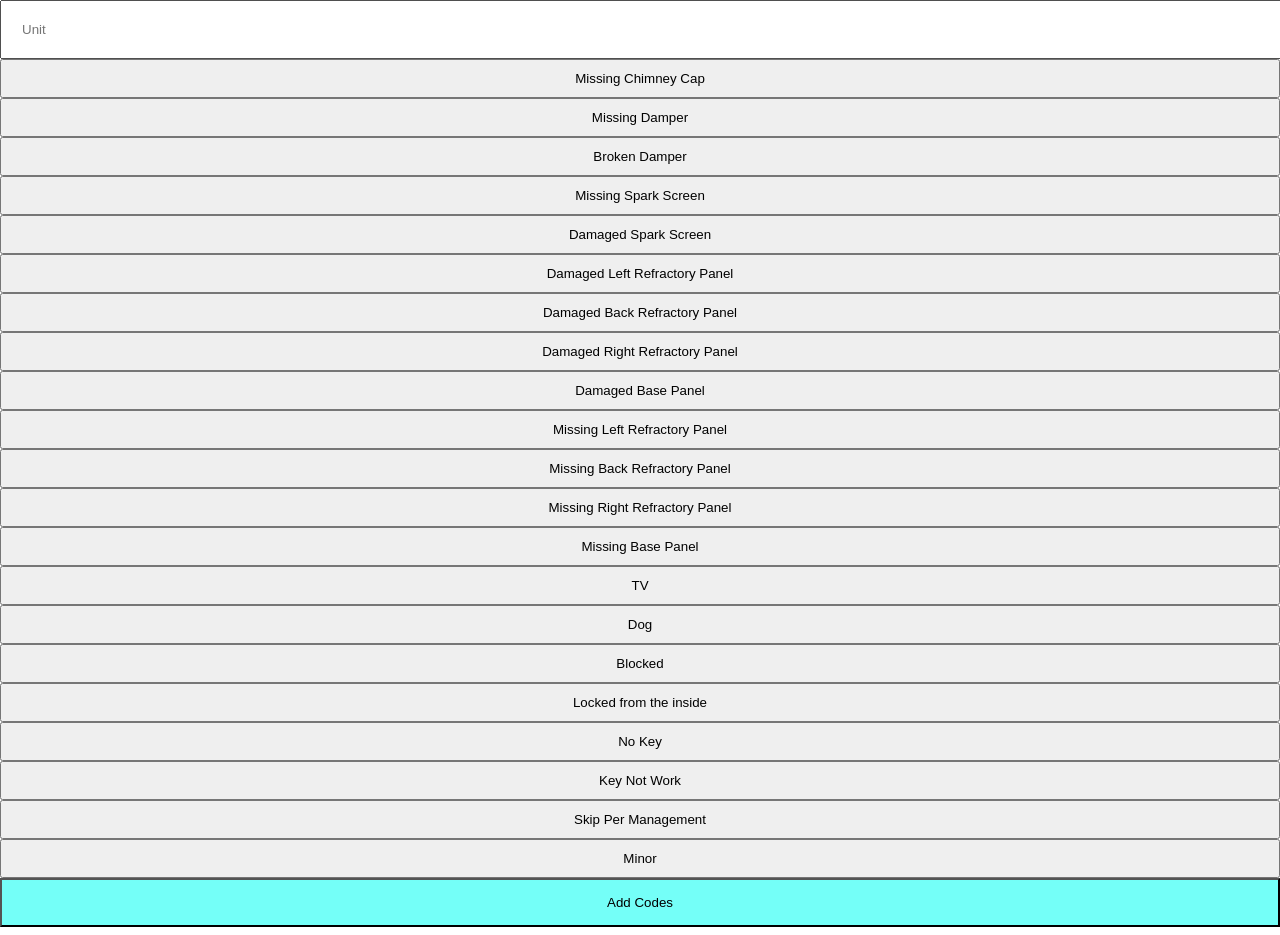
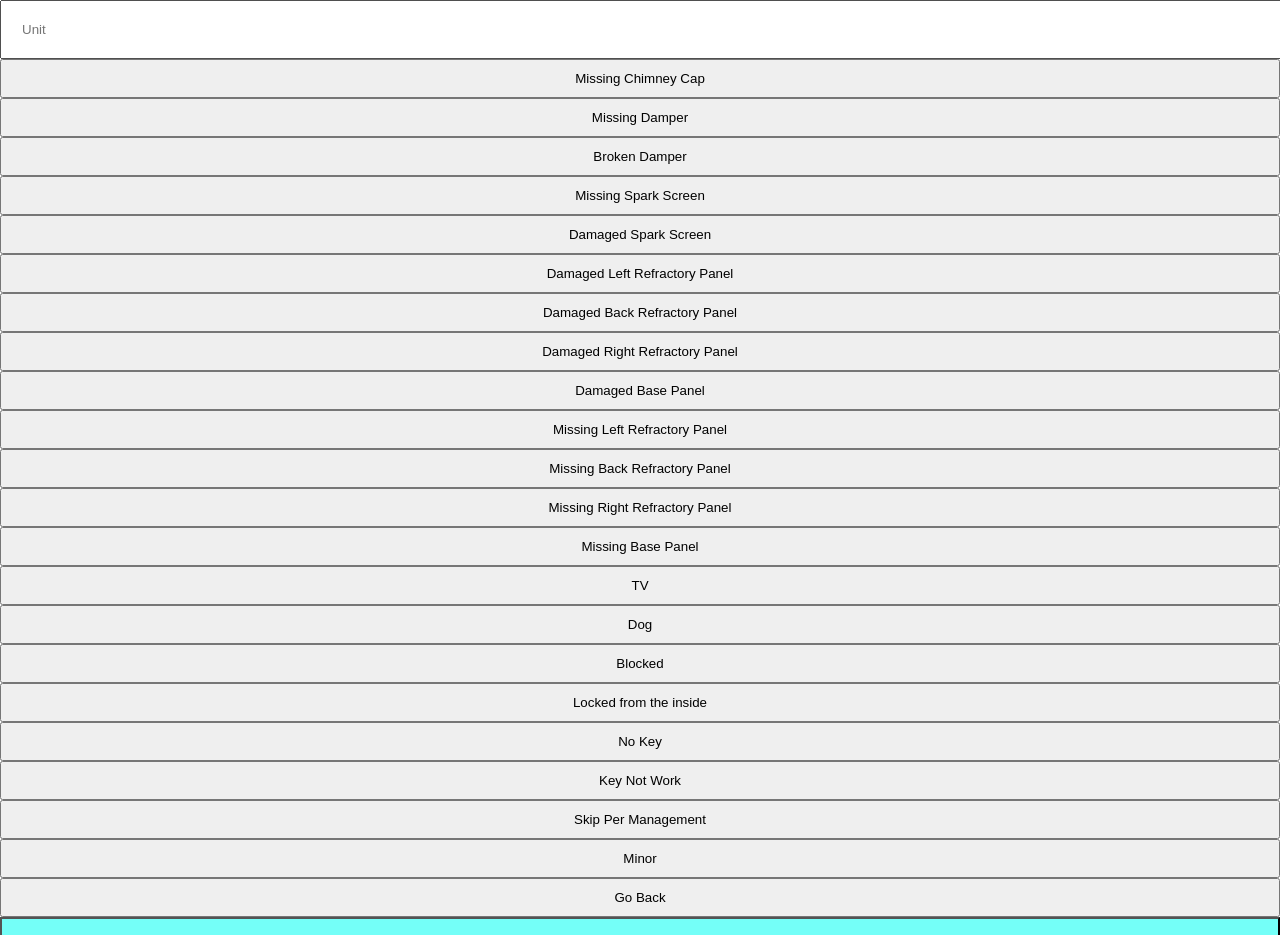
Before and after one commit to cotterjd/cotterscs, a React (Create React App) app: page / in a window 1280 px wide. Shown: the top 935 px of the page. Built offline with nearby package versions, Linux system fonts and the light colour scheme.

Commit message:
go back button

```diff
--- a/src/App.js
+++ b/src/App.js
@@ -148,6 +148,7 @@ class App extends Component {
       , 'Key Not Work': 'Key Not Work'
       , 'Skip Per Management': 'Skip Per Management'
       , 'Minor': 'Minor'
+      , 'Go Back': 'Go Back'
       },
       chosenCodes: [],
       unitName: '',
```
